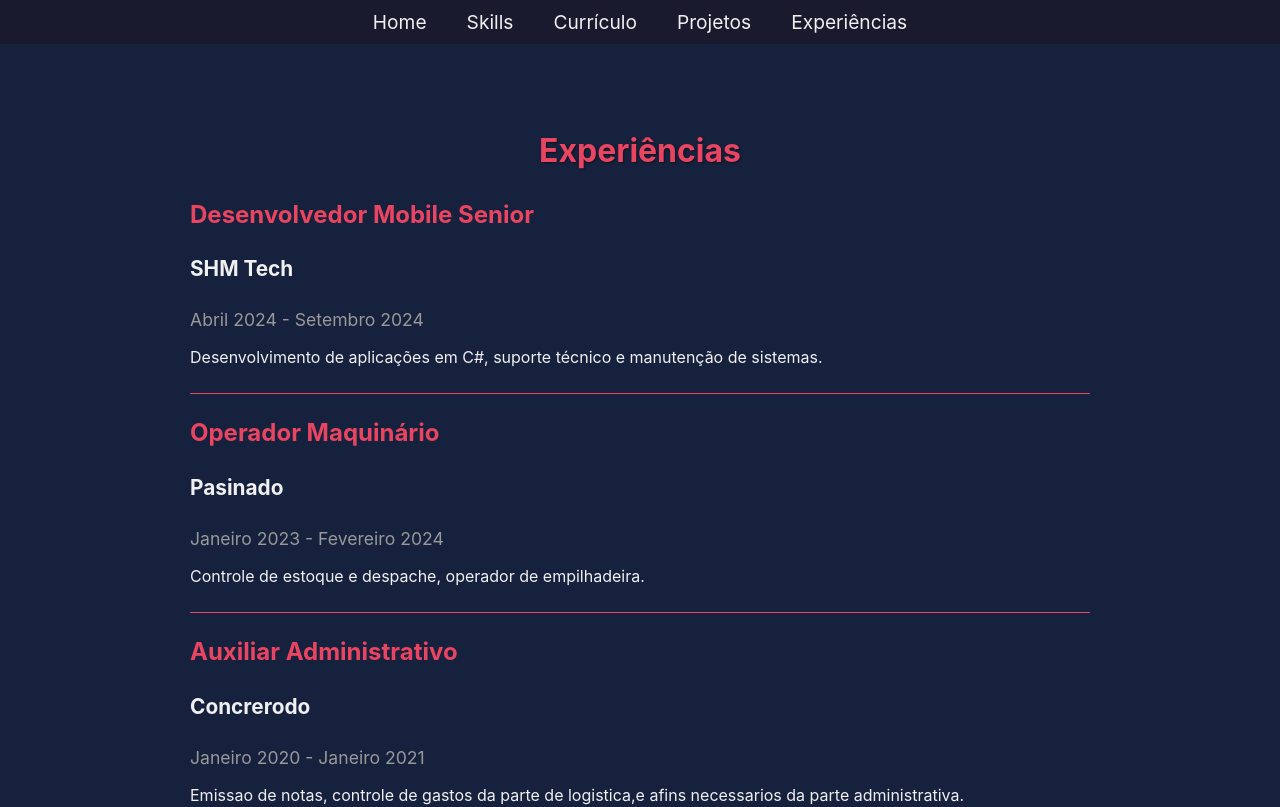
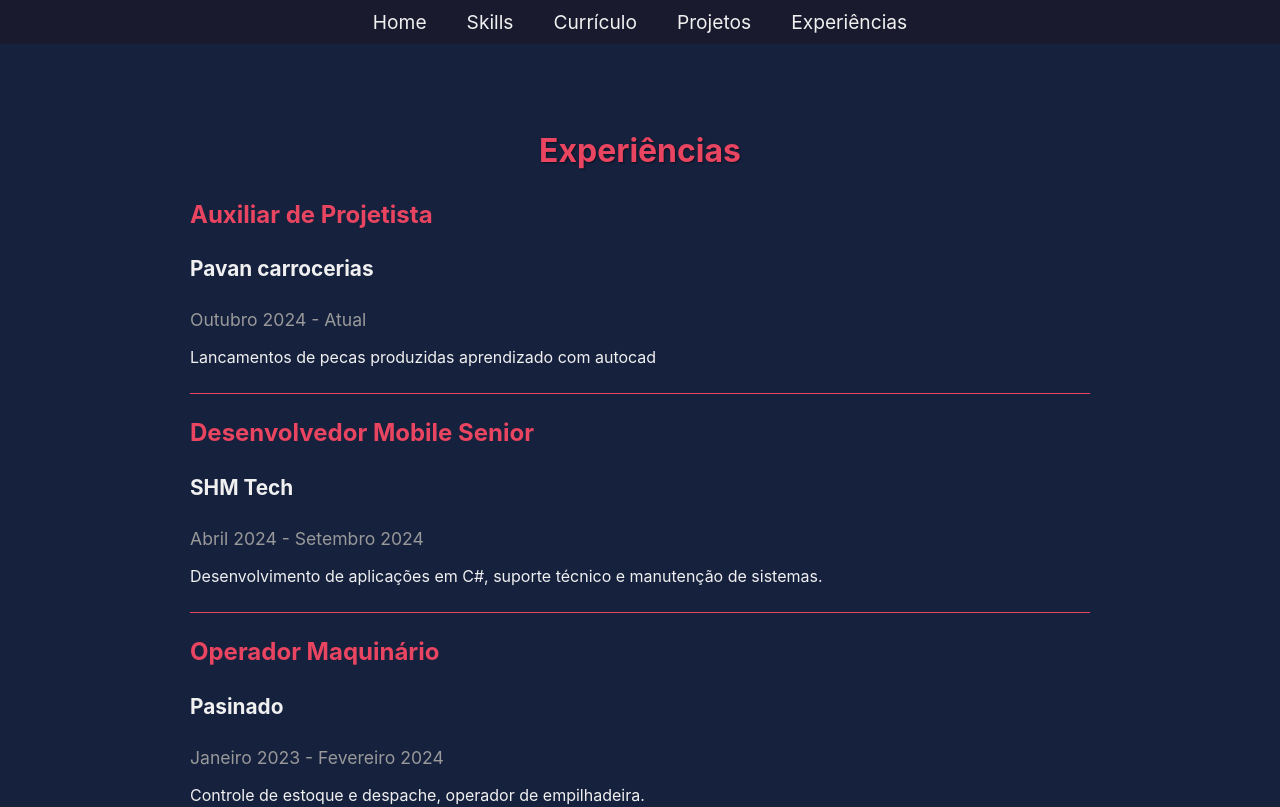
Before and after one commit to akihikoakayaba009/portfolio_react, a React (Create React App) app: page /experience in a window 1280 px wide. Shown: the top 807 px of the page. Built offline with nearby package versions, Linux system fonts and the light colour scheme.

Commit message:
Update ExperiencesAndEducation.js

```diff
--- a/src/components/experiencias/ExperiencesAndEducation.js
+++ b/src/components/experiencias/ExperiencesAndEducation.js
@@ -7,7 +7,14 @@
     <section style={sectionStyle}>
       <div style={containerStyle}>
         <h2 style={headingStyle}>Experiências</h2>
+
         <Experience
+          role="Auxiliar de Projetista"
+          company="Pavan carrocerias"
+          duration="Outubro 2024 -  Atual"
+          description="Lancamentos de pecas produzidas aprendizado com autocad "
+        />
+          <Experience
           role="Desenvolvedor Mobile Senior"
           company="SHM Tech"
           duration="Abril 2024 - Setembro 2024"
```
